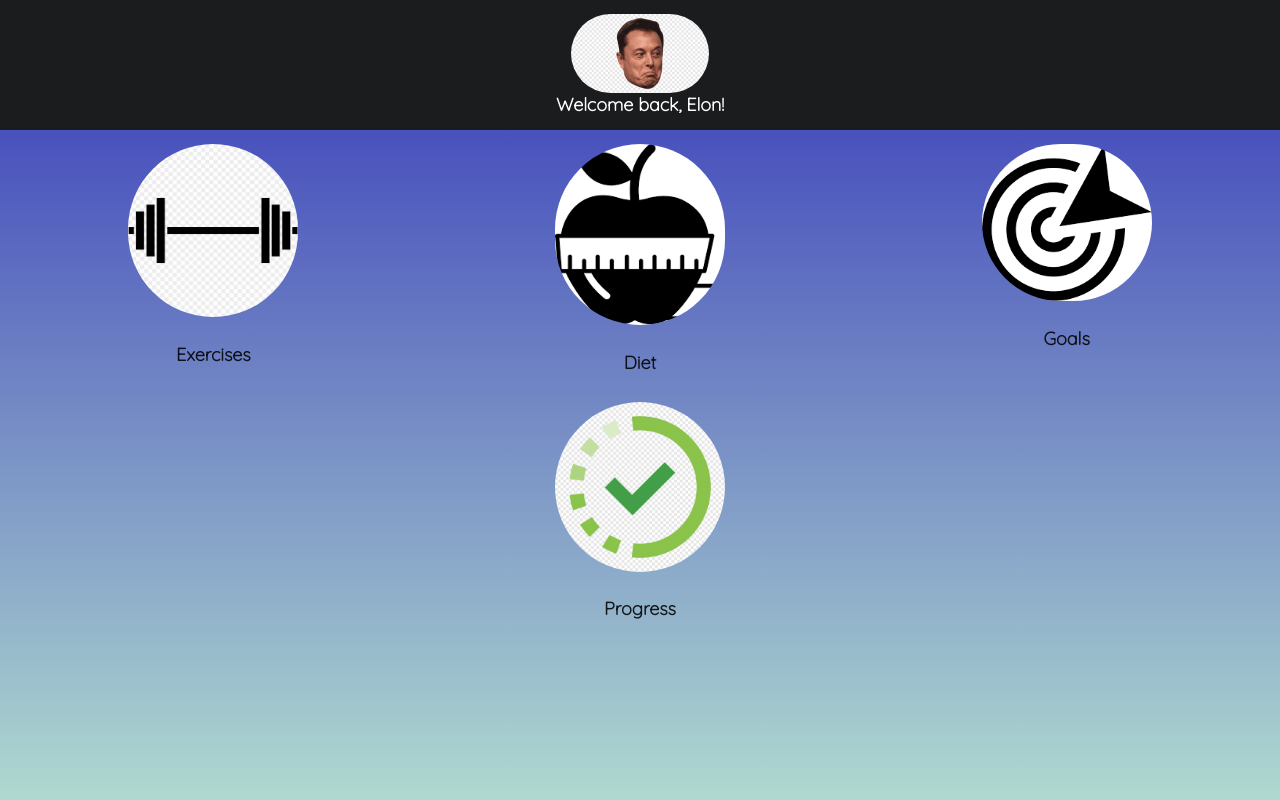
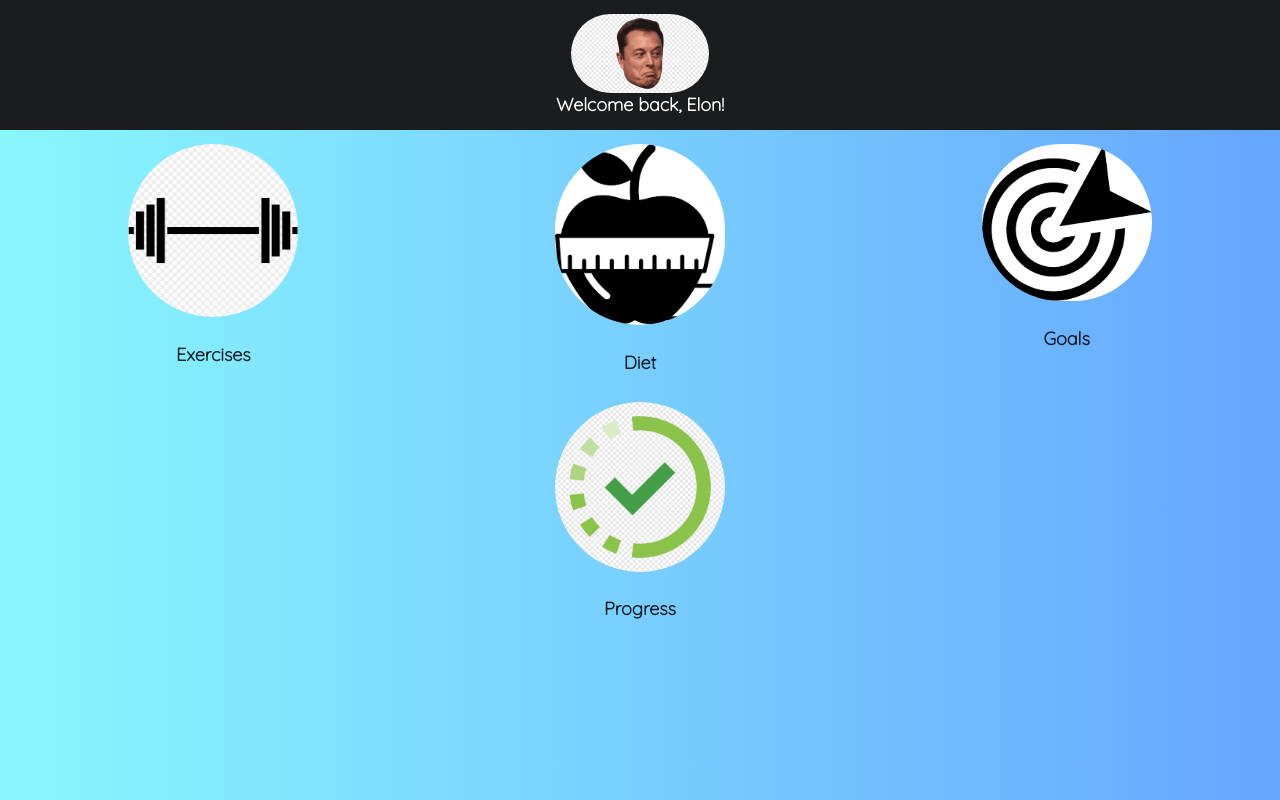
Before and after one commit to MattAlvero/RoadToGainz, a plain HTML site: page index.html in a window 1280 px wide. Drawn offline with nearby package versions, Linux system fonts and the light colour scheme; a web font is replaced by a local one.

Commit message:
Changed background to look more pleasing.

```diff
--- a/stylesheets/main.css
+++ b/stylesheets/main.css
@@ -1,6 +1,6 @@
 body {
 	background-color: #00c3ff;
-	background-image: linear-gradient(0deg, #afd9d0 0%, #3537b9 100%);
+	background-image: linear-gradient(to right, #89f7fe 0%, #66a6ff 100%);
 	height: 100%;
 	background-repeat: no-repeat;
 	background-size: cover;
```
